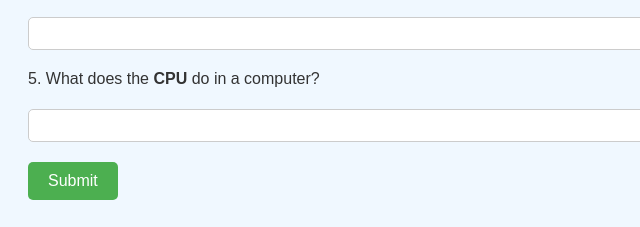
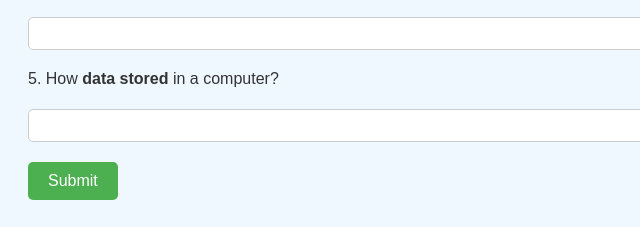
Before and after one commit to AshiiBashir/Quiz, a plain HTML site: page index.html in a window 1280 px wide. Shown: the part 1173-1400 px from the top of the page, 0-640 px from the left. Drawn offline with Linux system fonts and the light colour scheme.

Commit message:
Update index.html

```diff
--- a/index.html
+++ b/index.html
@@ -112,7 +112,7 @@
   </div>
 
   <div class="question short-answer">
-    <p>5. What does the <strong>CPU</strong> do in a computer?</p>
+    <p>5. How  <strong>data stored</strong> in a computer?</p>
     <input type="text" name="sa5">
   </div>
 
```
